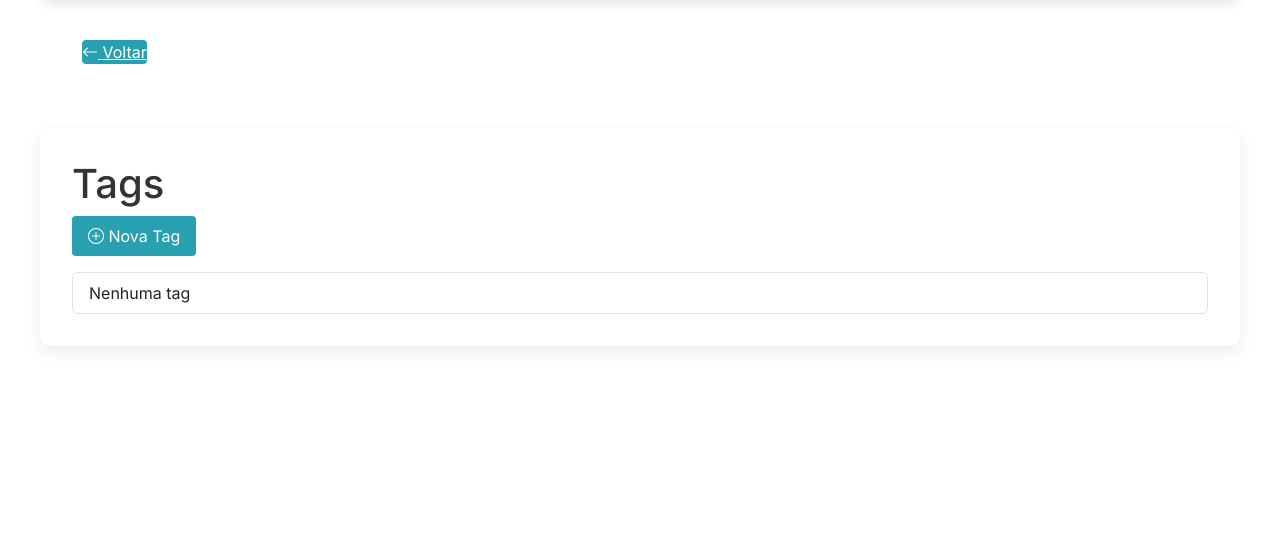
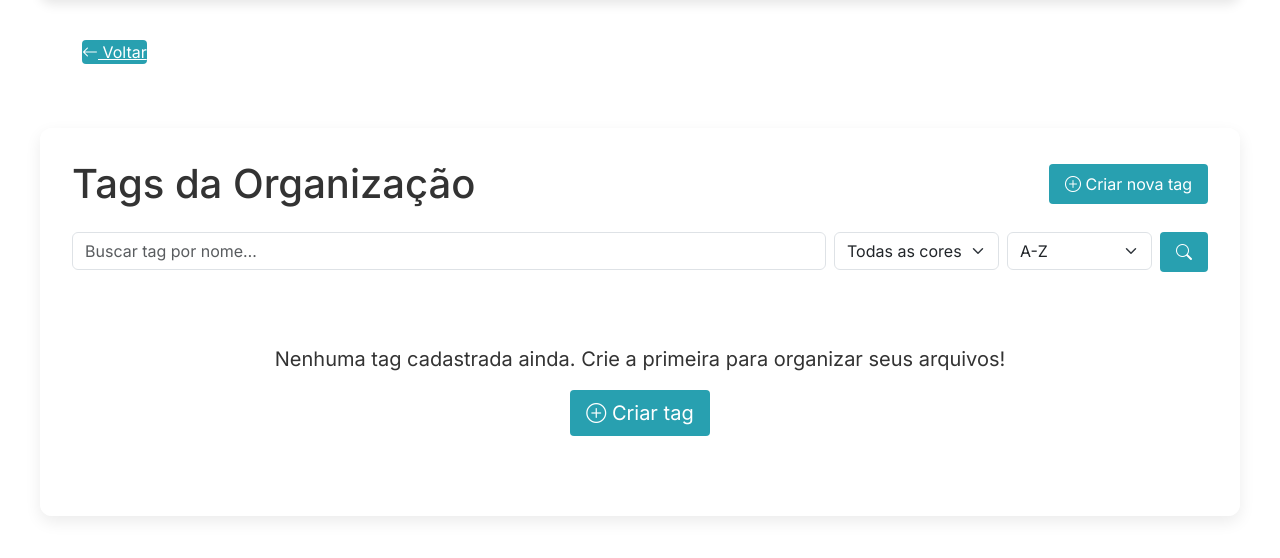
Before and after one commit to BrunoRochaBelo/arkiv, a Flask app: page /tags in a window 1280 px wide. Shown: the part 76-634 px from the top of the page. Run offline with Flask 3, Linux system fonts and the light colour scheme; a user stored in the database is signed in.

Commit message:
Add tag management screen with search and filters

```diff
--- a/arkiv_app/tag/routes.py
+++ b/arkiv_app/tag/routes.py
@@ -13,8 +13,40 @@ from .forms import TagForm
 @login_required
 def list_tags():
     org_id = current_org_id()
-    tags = Tag.query.filter_by(org_id=org_id).all()
-    return render_template('tag/list.html', tags=tags, title='Tags')
+    q = request.args.get('q', '').strip()
+    color = request.args.get('color', '').strip()
+    sort = request.args.get('sort', 'name')
+
+    tags_query = Tag.query.filter_by(org_id=org_id)
+    if q:
+        tags_query = tags_query.filter(Tag.name.ilike(f'%{q}%'))
+    if color:
+        tags_query = tags_query.filter(Tag.color_hex == color)
+
+    if sort == 'usage':
+        tags_query = (
+            tags_query.outerjoin(Tag.assets)
+            .group_by(Tag.id)
+            .order_by(db.func.count(Asset.id).desc(), Tag.name.asc())
+        )
+    else:
+        tags_query = tags_query.order_by(Tag.name.asc())
+
+    result = []
+    for tag in tags_query.all():
+        result.append({'instance': tag, 'asset_count': len(tag.assets)})
+
+    colors = sorted({t.color_hex for t in Tag.query.filter_by(org_id=org_id).all()})
+
+    return render_template(
+        'tag/list.html',
+        tags=result,
+        colors=colors,
+        q=q,
+        color=color,
+        sort=sort,
+        title='Tags da Organização'
+    )
 
 
 @tag_bp.route('/tags/create', methods=['GET', 'POST'])
@@ -36,7 +68,7 @@ def create_tag():
 @login_required
 def edit_tag(tag_id):
     tag = Tag.query.get_or_404(tag_id)
-    form = TagForm(obj=tag)
+    form = TagForm(original=tag, obj=tag)
     if form.validate_on_submit():
         tag.name = form.name.data
         tag.color_hex = form.color_hex.data
--- a/arkiv_app/templates/tag/form.html
+++ b/arkiv_app/templates/tag/form.html
@@ -4,7 +4,7 @@
 <form method="post" class="card guarded-form">
   {{ form.hidden_tag() }}
   <div class="field">{{ form.name.label }} {{ form.name(size=32, required=True) }}</div>
-  <div class="field">{{ form.color_hex.label }} {{ form.color_hex(size=10) }}</div>
+  <div class="field">{{ form.color_hex.label }} {{ form.color_hex(type='color') }}</div>
   <div class="d-flex gap-2">
     {{ form.submit(class_='btn btn-accent') }}
     <a href="{{ url_for('tag.list_tags') }}" class="btn btn-outline-secondary btn-cancel">Cancelar</a>
--- a/arkiv_app/templates/tag/list.html
+++ b/arkiv_app/templates/tag/list.html
@@ -1,20 +1,55 @@
 {% extends 'base.html' %}
 {% block content %}
-<h1>Tags</h1>
-<a href="{{ url_for('tag.create_tag') }}" class="btn btn-accent mb-3"><i class="bi bi-plus-circle"></i> Nova Tag</a>
+<div class="d-flex justify-content-between align-items-center mb-4 flex-column flex-sm-row gap-3">
+  <h1 class="mb-0">Tags da Organização</h1>
+  <a href="{{ url_for('tag.create_tag') }}" class="btn btn-accent"><i class="bi bi-plus-circle"></i> Criar nova tag</a>
+</div>
+<form method="get" class="mb-4" role="search">
+  <div class="row g-2">
+    <div class="col">
+      <input type="search" class="form-control" name="q" value="{{ q }}" placeholder="Buscar tag por nome…" aria-label="Buscar tag">
+    </div>
+    <div class="col-auto">
+      <select name="color" class="form-select" aria-label="Filtrar cor">
+        <option value="">Todas as cores</option>
+        {% for c in colors %}
+        <option value="{{ c }}" {% if c == color %}selected{% endif %}>{{ c }}</option>
+        {% endfor %}
+      </select>
+    </div>
+    <div class="col-auto">
+      <select name="sort" class="form-select" aria-label="Ordenar">
+        <option value="name" {% if sort != 'usage' %}selected{% endif %}>A-Z</option>
+        <option value="usage" {% if sort == 'usage' %}selected{% endif %}>Mais usadas</option>
+      </select>
+    </div>
+    <div class="col-auto">
+      <button type="submit" class="btn btn-outline-secondary"><i class="bi bi-search"></i></button>
+    </div>
+  </div>
+</form>
+{% if tags %}
 <ul class="list-group">
   {% for t in tags %}
+  {% set tag = t.instance %}
   <li class="list-group-item d-flex justify-content-between align-items-center">
-    <span>{{ t.name }}</span>
+    <div>
+      <span class="badge me-2" style="background-color: {{ tag.color_hex }}">{{ tag.name }}</span>
+      <span class="text-muted small">{{ t.asset_count }} assets</span>
+    </div>
     <div class="btn-group">
-      <a href="{{ url_for('tag.edit_tag', tag_id=t.id) }}" class="btn btn-outline-secondary btn-sm"><i class="bi bi-pencil"></i></a>
-      <form action="{{ url_for('tag.delete_tag', tag_id=t.id) }}" method="post" class="d-inline">
-        <button type="submit" class="btn btn-outline-danger btn-sm"><i class="bi bi-trash"></i></button>
+      <a href="{{ url_for('tag.edit_tag', tag_id=tag.id) }}" class="btn btn-outline-secondary btn-sm" aria-label="Editar"><i class="bi bi-pencil"></i></a>
+      <form action="{{ url_for('tag.delete_tag', tag_id=tag.id) }}" method="post" class="d-inline" onsubmit="return confirm('Remover tag?');">
+        <button type="submit" class="btn btn-outline-danger btn-sm" aria-label="Remover"><i class="bi bi-trash"></i></button>
       </form>
     </div>
   </li>
-  {% else %}
-  <li class="list-group-item">Nenhuma tag</li>
   {% endfor %}
 </ul>
+{% else %}
+<div class="text-center py-5">
+  <p class="lead">Nenhuma tag cadastrada ainda. Crie a primeira para organizar seus arquivos!</p>
+  <a href="{{ url_for('tag.create_tag') }}" class="btn btn-accent btn-lg"><i class="bi bi-plus-circle"></i> Criar tag</a>
+</div>
+{% endif %}
 {% endblock %}
```
Also changed, not shown: arkiv_app/tag/forms.py (+24 -4 lines).
